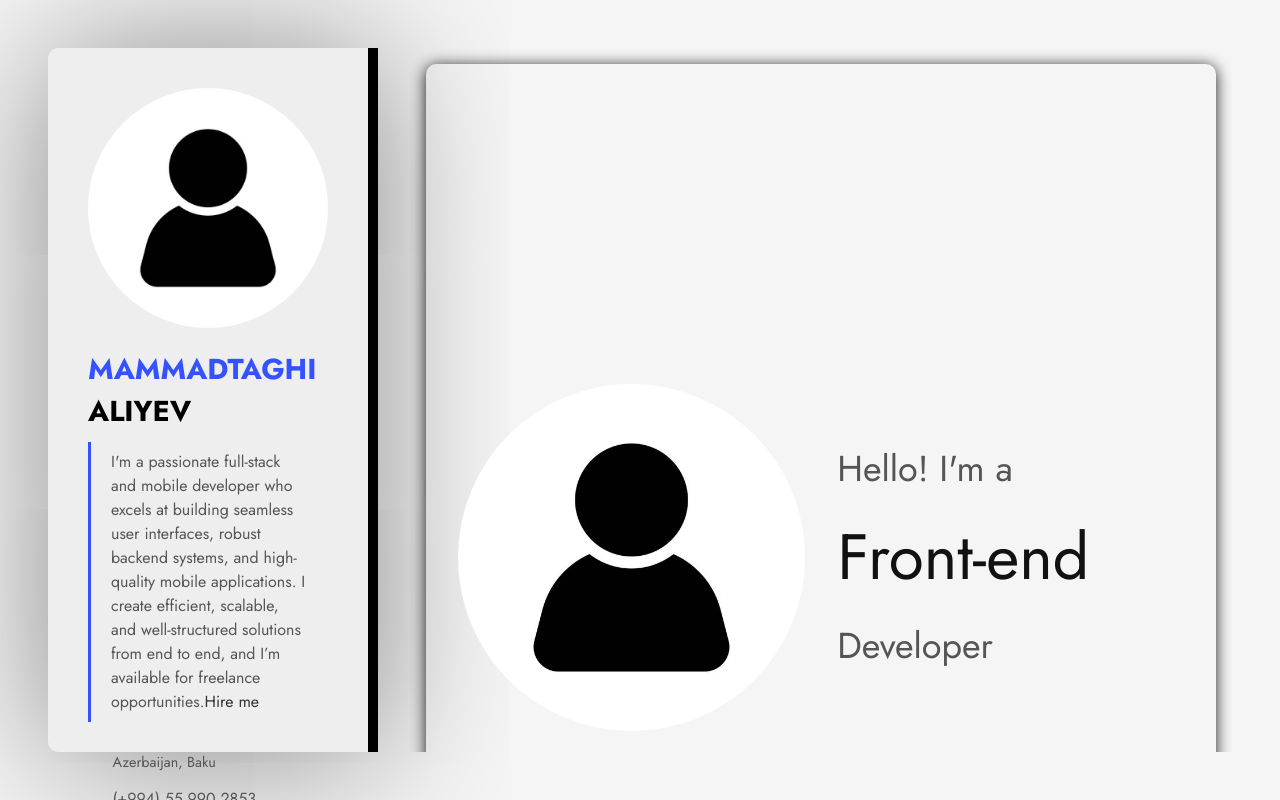
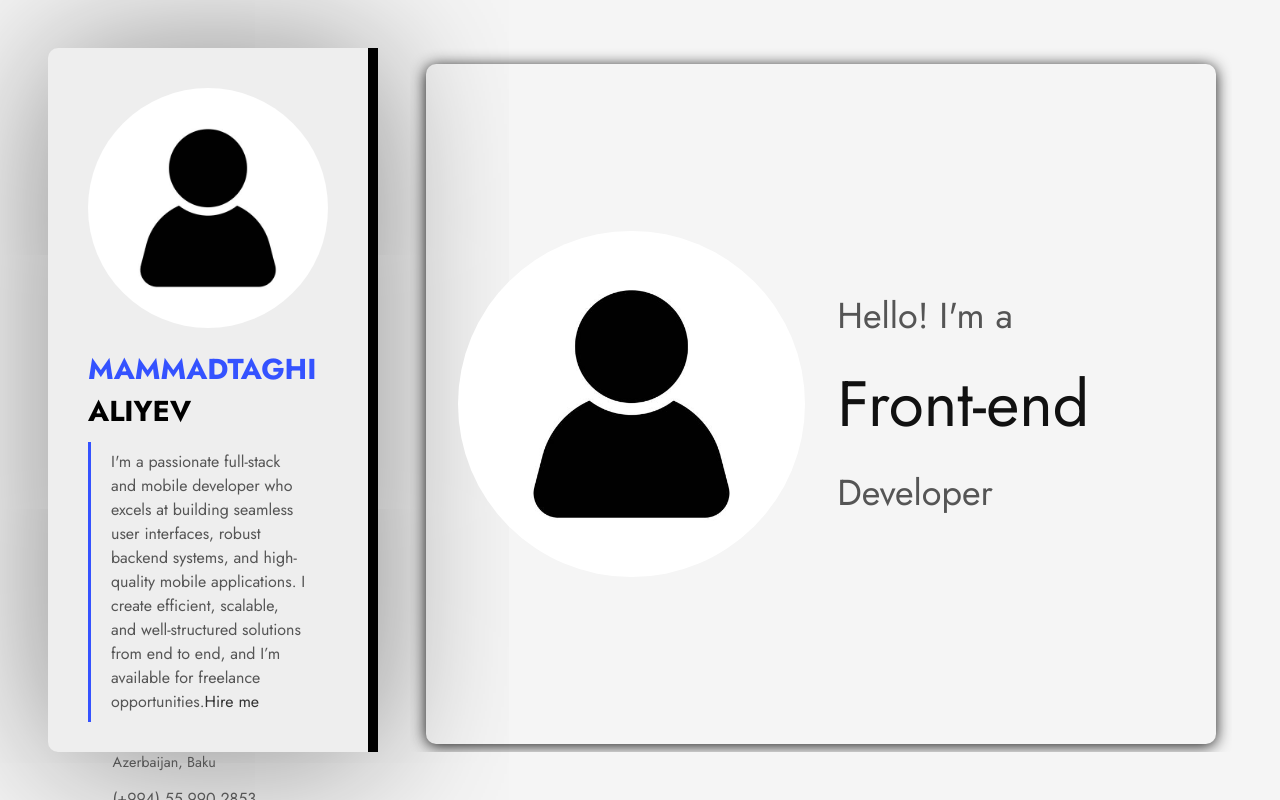
Before and after one commit to Fevine/Portfolio_Frontend, a React (Vite) app: page / in a window 1280 px wide. Built offline with nearby package versions, Linux system fonts and the light colour scheme; some icons are missing.

Commit message:
Hero responsive design modified

```diff
--- a/src/layouts/hero/index.module.scss
+++ b/src/layouts/hero/index.module.scss
@@ -1,16 +1,17 @@
 .hero {
+  max-height: 85vh;
   width: 100%;
   display: flex;
   align-items: center;
   justify-content: center;
   column-gap: 2rem;
-  padding: 20rem 2rem;
+  padding: 15rem 2rem;
   border-radius: 10px;
   box-shadow: rgba(0, 0, 0, 0.9) 0px 2px 15px;
 
   @media screen and (width <= 1200px) {
     flex-direction: column;
-    padding: 10rem 2rem;
+    padding: 2rem 2rem;
     row-gap: 2rem;
   }
 
@@ -20,13 +21,15 @@
   }
 
   .imgBox {
-    width: max(15rem, 50%);
+    width: 50%;
     aspect-ratio: 1/1;
     border-radius: 50%;
     overflow: hidden;
 
     @media screen and (width <= 1200px) {
-      width: max(10rem, 100%);
+      --size: max(10wv, 100%);
+      width: var(--size);
+      height: var(--size);
     }
 
     img {
```
